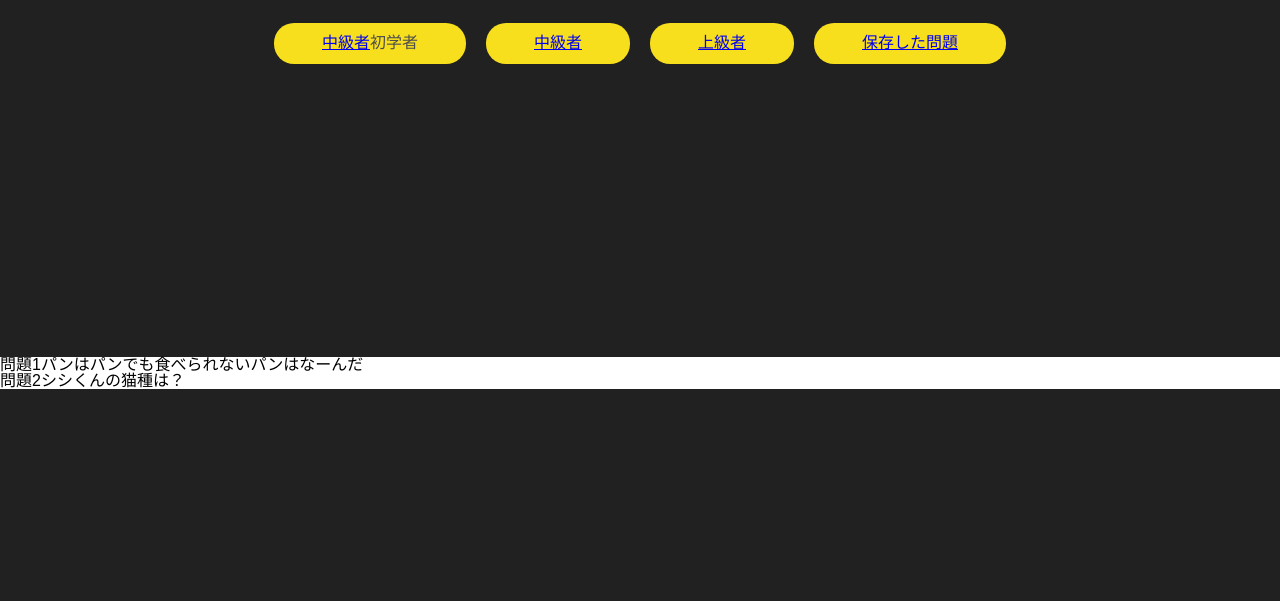
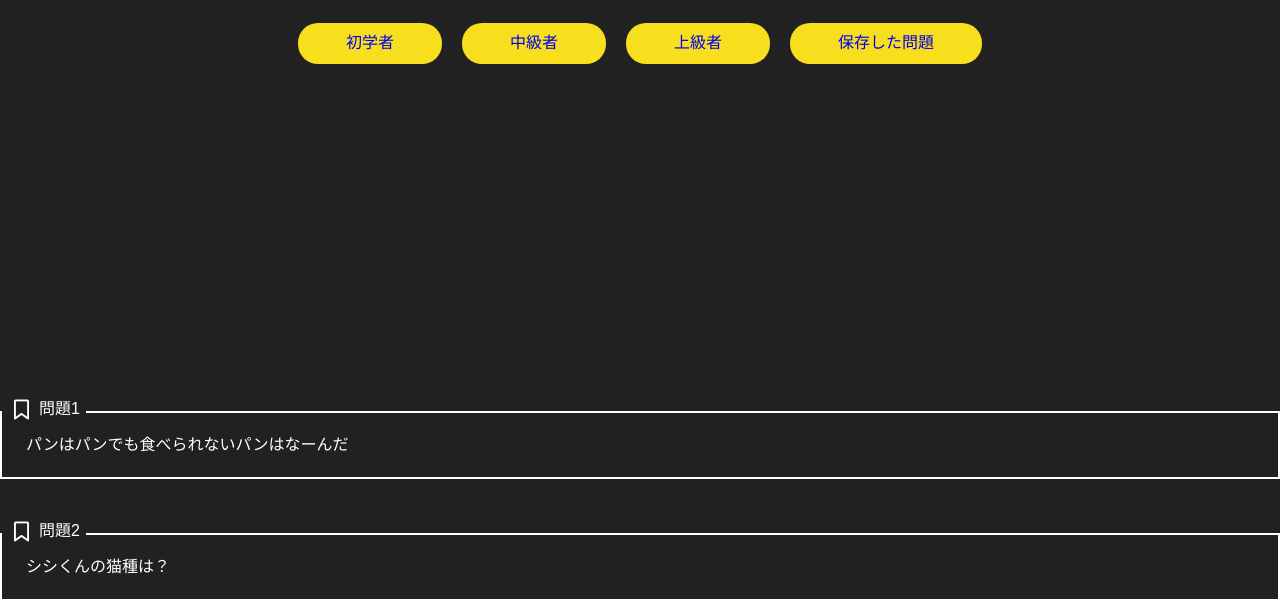
Before and after one commit to pottskun/02_workbook, a website: page index.html in a window 1280 px wide. Shown: the part 443-1044 px from the top of the page. Before the commit the page ends 832 px from the top, so only its background shows below. Drawn offline with Linux system fonts and the light colour scheme.

Commit message:
ブックマークアイコンの表示とボタンタグの装飾の整備、問題文周りの装飾

```diff
--- a/app.js
+++ b/app.js
@@ -16,17 +16,32 @@ fetch('data.json')
 
         const hoge = document.createElement("li");
         // hogeを追っていくとわからなくなる、どこに追加されてるんだxxx
-        hoge.classList.add('green');
+        const wrapper = document.createElement("div");
+        hoge.classList.add('question-item');
+        wrapper.classList.add('question-container');
+
+        // ブックマーク用のボタンを生成
+        const bkmBtn = document.createElement("button");
+        bkmBtn.classList.add('bkm-btn');
+        // bkmBtn.setAttribute('aria-label', 'Bookmark this question');xxx
+
+        // アイコンを生成
+        const bkmIcon = document.createElement("i");
+        bkmIcon.classList.add('bkm-icon', 'far', 'fa-thin', 'fa-bookmark', 'fa-xl');
+        // bkmIcon.setAttribute('aria-hidden', 'true');xxx
+        bkmBtn.appendChild(bkmIcon);
 
         const span1 = document.createElement("span");
         span1.textContent = `問題${problem.id}`;
-        span1.classList.add('txt-break');
+        span1.classList.add('txt-break', 'space');
 
         const span2 = document.createElement("span")
         span2.textContent = problem.question;
-        span1.classList.add('txt-break');
+        span2.classList.add('txt-break', 'question');
 
-        hoge.appendChild(span1);
+        hoge.appendChild(wrapper);
+        wrapper.appendChild(span1);
+        wrapper.appendChild(bkmBtn);
         hoge.appendChild(span2);
         // hogeがわからないから上に行も曖昧xxx
         container.appendChild(hoge);
--- a/index.html
+++ b/index.html
@@ -4,6 +4,7 @@
 <head>
   <meta charset="UTF-8">
   <meta name="viewport" content="width=device-width, initial-scale=1.0">
+  <script src="https://kit.fontawesome.com/db57b188a5.js" crossorigin="anonymous" defer></script>
   <link rel="stylesheet" href="style.css">
   <script src="app.js" defer></script>
   <title>JavaScript問題集</title>
@@ -16,7 +17,7 @@
       <nav class="p-header__nav">
         <!-- ↓idつける必要はある？ -->
         <ul class="p-globalNav">
-          <li class="p-globalNav__item color round"><a href="./index.html">中級者</a>初学者</li>
+          <li class="p-globalNav__item color round"><a href="./index.html">初学者</a></li>
           <li class="p-globalNav__item color round"><a href="./middle.html">中級者</a></li>
           <li class="p-globalNav__item color round"><a href="./middle.html">上級者</a></li>
           <li class="p-globalNav__item color round"><a href="./middle.html">保存した問題</a></li>
@@ -26,29 +27,7 @@
   </header>
   <main>
     <ol id="js-question-list">
-      <!-- ここにdata.jsonが書かれていく -->
     </ol>
   </main>
 </body>
-
 </html>
-
-<!-- 使用ツールと目的
-HTML：ページの構造を作成
-CSS：ページのデザインとレイアウトを整える
-JavaScript：JSONファイルの読み込み、問題の表示や操作
-JSONファイル：問題データの保存と管理
-JSONを使った構成
-問題データの追加・管理：JSONファイルに問題を手動で追加
-問題の表示：JavaScriptでJSONファイルを読み込み、問題をWebページに表示
-レベル選択機能：JavaScriptで難易度別に問題をフィルタリングして表示
-問題の更新：必要に応じてJSONファイルを直接編集し、新しい問題を追加 -->
-
-<!--
-ステップバイステップの流れ
-JSONファイルを用意：先ほどのJSON形式で問題データを用意します。
-JavaScriptでJSONデータを読み込む：fetchメソッドを使ってJSONファイルを読み込みます。
-問題をDOMに追加する：取得した問題をHTMLに表示します。
-アコーディオン機能を実装：ヒントや答えをアコーディオンスタイルで表示するためのJavaScriptを追加します。 -->
-
-<!-- 背景に初めて書いたjsのコードを載せる？ -->
--- a/style.css
+++ b/style.css
@@ -28,9 +28,6 @@ time, mark, audio, video {
 article, aside, details, figcaption, figure,
 footer, header, hgroup, main, menu, nav, section {
   display: block;
-}
-body {
-  line-height: 1;
 }
 ol, ul {
   list-style: none;
@@ -63,9 +60,10 @@ html *:after {
 
 body {
   height: 100%;
-  /* color: #; */
+  line-height: 1;
+  color: var(--text-color);
+  /* リンクの文字を指定カラーにしたいxxx */
   background-color: #212121;
-  /* bodyに背景色をつけるのはどうなん？xxx */
 }
 
 img {
@@ -118,6 +116,10 @@ img {
   /* レスポンシブに対応させるxxx */
 }
 
+.p-globalNav li a {
+  text-decoration: none;
+}
+
 /* 装飾系 */
 /* モディファイアの部分をまとめるxxx */
 .round {
@@ -135,7 +137,46 @@ img {
   color: var(--text-color);
 }
 
-/* 一時的 */
-#js-question-list {
-  background-color: white;
+.question-item {
+  border: solid 2px white;
+  position: relative;
+  margin-top: 54px;
 }
+
+.question-container {
+  display: flex;
+  position: absolute;
+  top: -12px;
+  /* この書き方は横伸び対応じゃないから良くないxxx */
+  padding: 0 6px 0 6px;
+  background-color: #212121;
+}
+
+.bkm-btn {
+  border: 0;
+  background-color: transparent;
+  cursor: pointer;
+  appearance: none;
+  order: -1;
+}
+
+/* .button-hamburger:focus {
+  box-shadow: 0 0 0 4px rgba(0, 0, 0, 1);
+} */
+
+.question {
+  padding: 24px;
+}
+
+.txt-break {
+  display: block;
+  color: white;
+}
+
+.space {
+  padding-left: 4px;
+}
+
+.bkm-icon {
+  color: white;
+}
```
Also changed, not shown: 1 other file.
